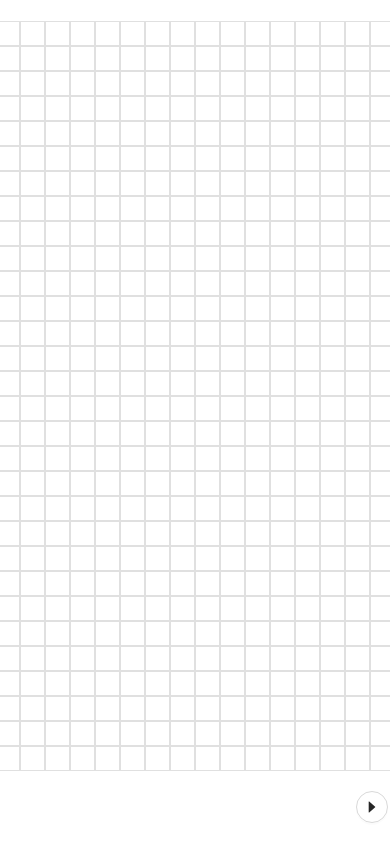
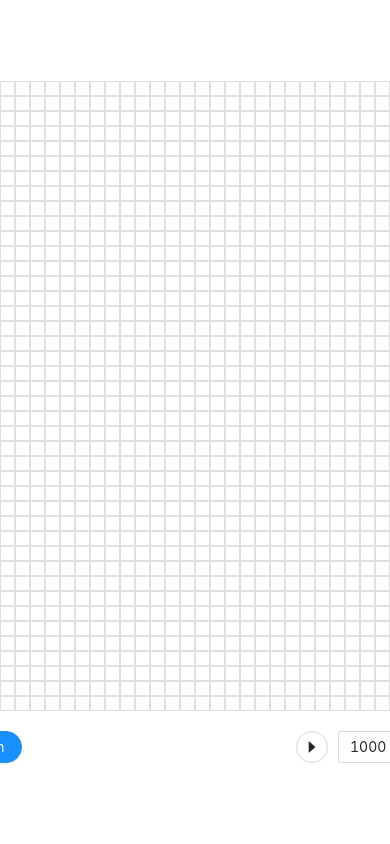
Before and after one commit to prestonmccrary/game-of-life, a React (Create React App) app: page / in a window 390 px wide. Built offline with nearby package versions, Linux system fonts and the light colour scheme.

Commit message:
Responsiveness

```diff
--- a/src/App.js
+++ b/src/App.js
@@ -10,20 +10,22 @@ let squareSize = 20
 function App() {
 
 
-  const [colKey, setColKeys] = useState([])
+  const [size, setSize] = useState(window.innerHeight * .75)
 
 
 
 
   useEffect(() => {
+   window.addEventListener('resize', () => {
+     setSize(window.innerHeight * .75)
+   })
 
   }, [])
 
 
-
   return (
     <div style={{display: 'flex', justifyContent: 'center', alignItems: 'center', width: '100vw', height: '100vh', overflow: 'hidden'}}>
-          <Grid width={750} height={750} squareSize={25}/>
+          <Grid width={size} height={size} squareSize={15}/>
     </div>
   );
 }
--- a/src/Grid.jsx
+++ b/src/Grid.jsx
@@ -27,6 +27,10 @@ const Grid = ({squareSize, height, width}) => {
     useEffect(() => {
         setPlaying(false)
     }, [interval])
+
+    useEffect(() => {
+        initializeGrid()
+    }, [height, width])
 
     // useEffect(() => {
     //     if(playing == true){
```
